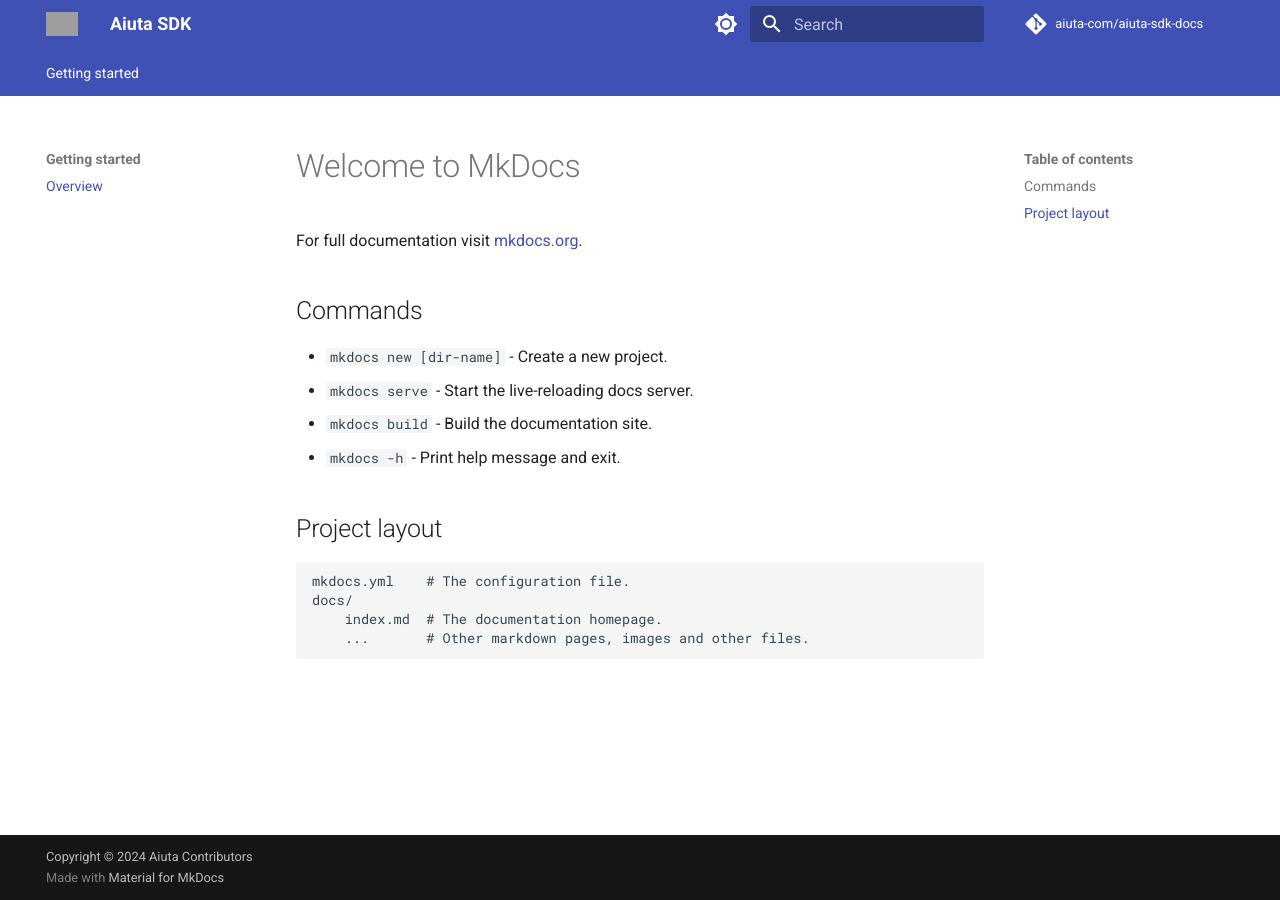
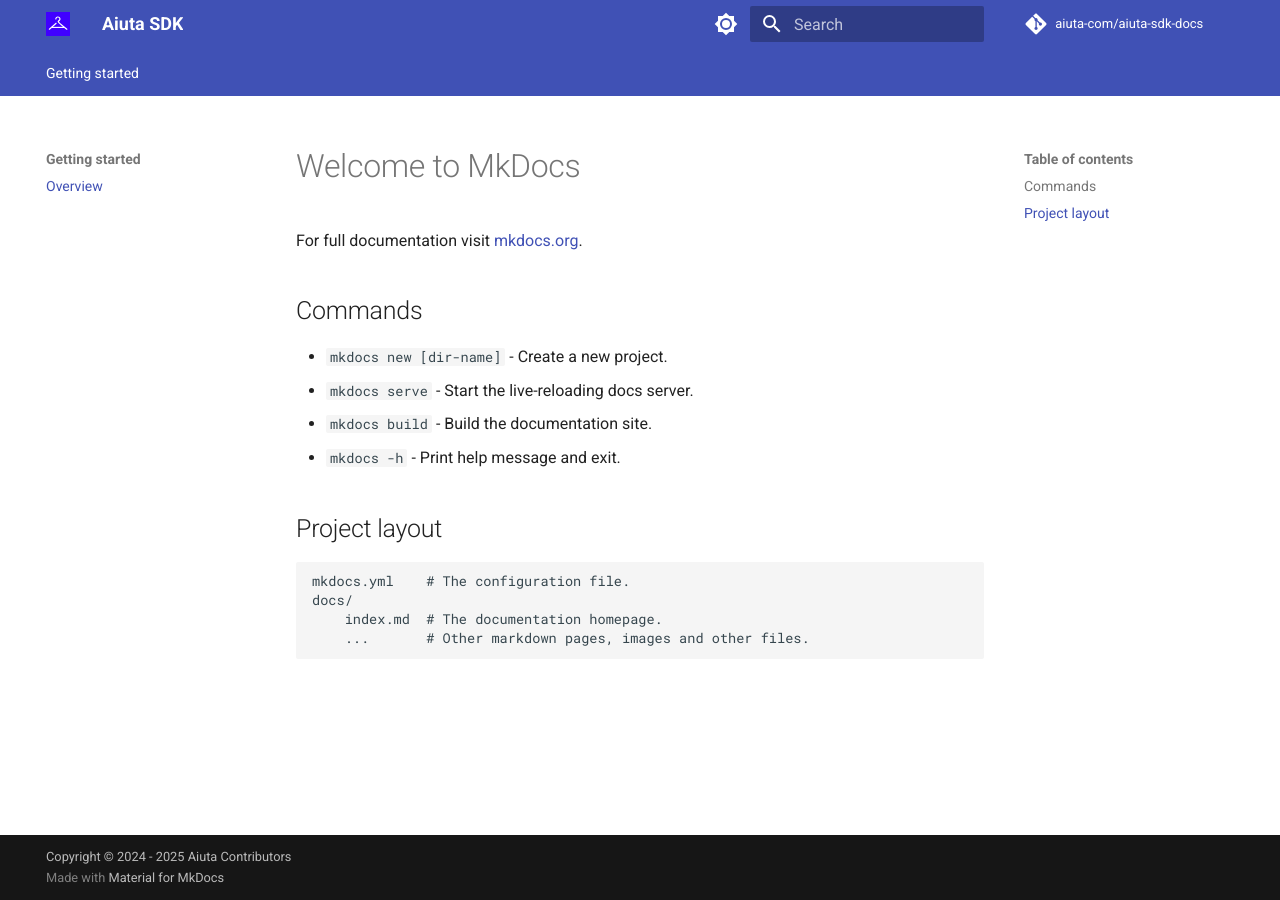
Before and after one commit to aiuta-com/docs, an MkDocs documentation site: the page built from docs/index.md, in a window 1280 px wide. Built offline with MkDocs 1.6.1 and Material for MkDocs 9.7.7, drawn with Linux system fonts in a browser that asks for light colours; comment, search, counter and statistics services are not loaded; grey boxes are pictures that could not be loaded.

Commit message:
Add logo

```diff
--- a/mkdocs.yml
+++ b/mkdocs.yml
@@ -10,7 +10,7 @@
 edit_uri: ""
 
 # Copyright
-copyright: Copyright &copy; 2024 Aiuta Contributors
+copyright: Copyright &copy; 2024 - 2025 Aiuta Contributors
 
 # Page tree
 nav:
@@ -46,8 +46,8 @@
   font:
     text: Roboto
     code: Roboto Mono
-  favicon: media/logo/circle-2.png
-  logo: media/logo/circle-2.png
+  favicon: media/logo/logo.svg
+  logo: media/logo/logo.svg
   icon:
     logo: logo
 
```
Also changed, not shown: docs/media/logo/logo.svg (added), 1 other file.
